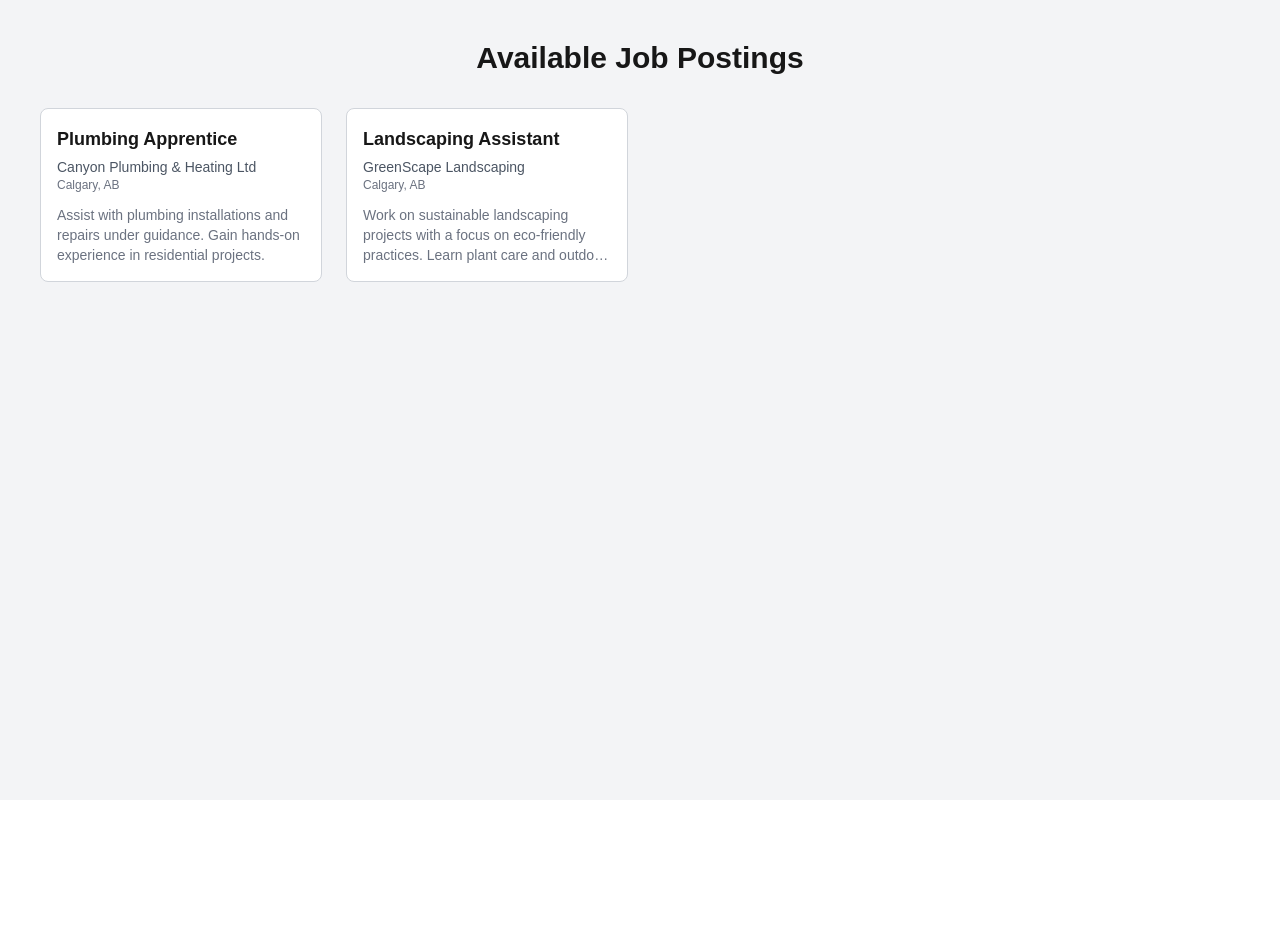
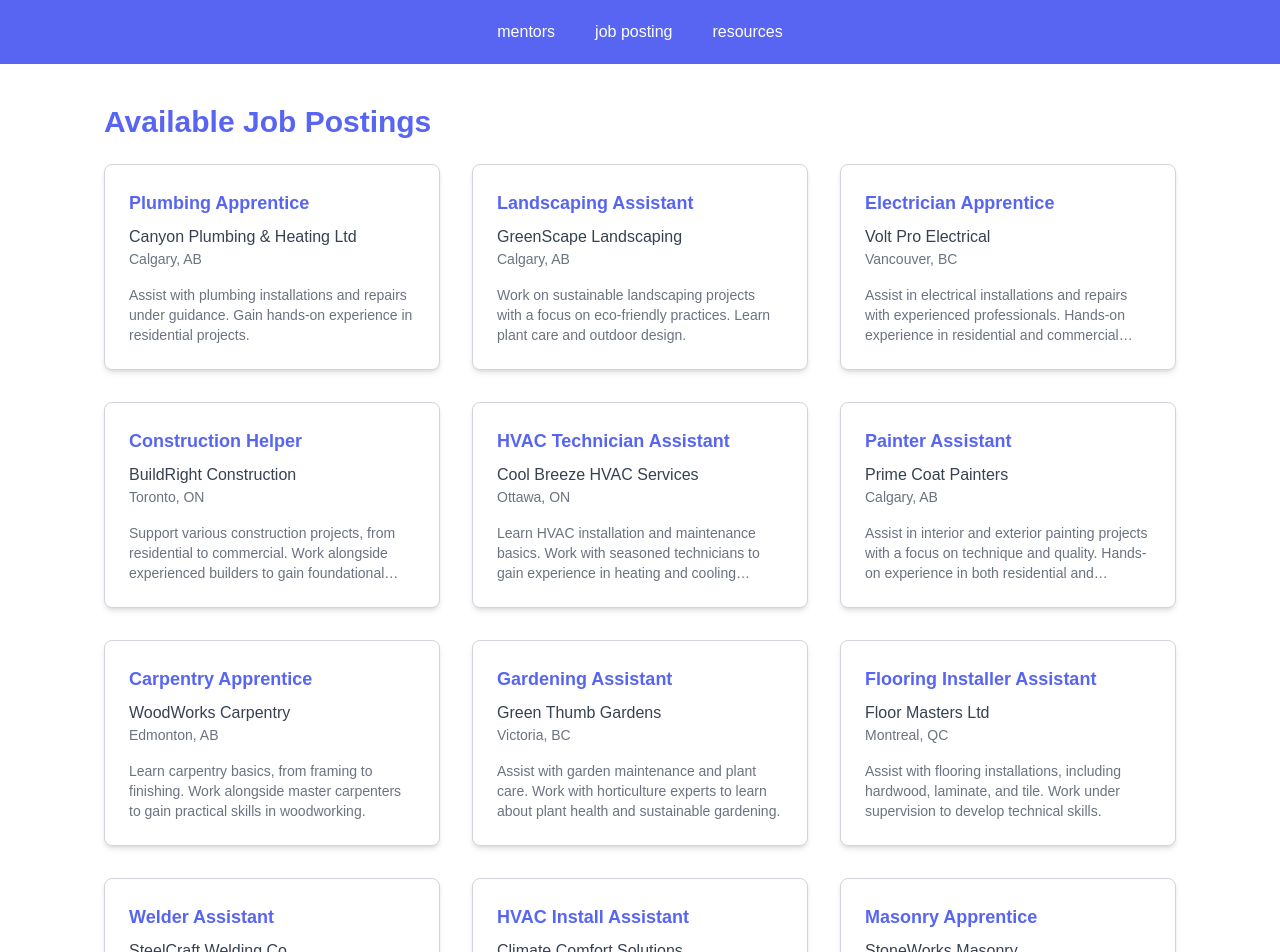
Before and after one commit to rumezaa/Hackthechange, a Next.js app: page /job-postings in a window 1280 px wide. Shown: the top 952 px of the page. Before the commit the page ends 800 px from the top, so only its background shows below. Built offline with nearby package versions, Linux system fonts and the light colour scheme.

Commit message:
Edited Page

```diff
--- a/src/pages/job-postings.js
+++ b/src/pages/job-postings.js
@@ -1,4 +1,5 @@
 import { useState } from "react";
+import Nav from "@/components/nav"
 
 const jobPostings = [
   {
@@ -21,36 +22,118 @@ const jobPostings = [
     details:
       "The role includes basic landscaping tasks with a focus on sustainable practices. Ideal for those with a passion for outdoor work and environmental conservation.",
   },
-  // Place for more job postings
+  {
+    "id": 3,
+    "title": "Electrician Apprentice",
+    "company": "Volt Pro Electrical",
+    "location": "Vancouver, BC",
+    "description": "Assist in electrical installations and repairs with experienced professionals. Hands-on experience in residential and commercial projects.",
+    "details": "Ideal for beginners looking to understand electrical basics. Supervised training will ensure safety and skill development for those interested in a career as an electrician."
+  },
+  {
+    "id": 4,
+    "title": "Construction Helper",
+    "company": "BuildRight Construction",
+    "location": "Toronto, ON",
+    "description": "Support various construction projects, from residential to commercial. Work alongside experienced builders to gain foundational construction skills.",
+    "details": "This role focuses on basic construction skills, safety protocols, and teamwork, providing essential experience for anyone pursuing a construction career."
+  },
+  {
+    "id": 5,
+    "title": "HVAC Technician Assistant",
+    "company": "Cool Breeze HVAC Services",
+    "location": "Ottawa, ON",
+    "description": "Learn HVAC installation and maintenance basics. Work with seasoned technicians to gain experience in heating and cooling systems.",
+    "details": "A great opportunity to understand the fundamentals of HVAC systems, including maintenance and repair. Perfect for those considering HVAC as a career path."
+  },
+  {
+    "id": 6,
+    "title": "Painter Assistant",
+    "company": "Prime Coat Painters",
+    "location": "Calgary, AB",
+    "description": "Assist in interior and exterior painting projects with a focus on technique and quality. Hands-on experience in both residential and commercial settings.",
+    "details": "Get trained in various painting techniques and gain real-world experience. Ideal for those interested in pursuing professional painting."
+  },
+  {
+    "id": 7,
+    "title": "Carpentry Apprentice",
+    "company": "WoodWorks Carpentry",
+    "location": "Edmonton, AB",
+    "description": "Learn carpentry basics, from framing to finishing. Work alongside master carpenters to gain practical skills in woodworking.",
+    "details": "This role provides hands-on experience in carpentry with a focus on craftsmanship and attention to detail. Suitable for those considering a long-term career in carpentry."
+  },
+  {
+    "id": 8,
+    "title": "Gardening Assistant",
+    "company": "Green Thumb Gardens",
+    "location": "Victoria, BC",
+    "description": "Assist with garden maintenance and plant care. Work with horticulture experts to learn about plant health and sustainable gardening.",
+    "details": "Gain practical experience in gardening, from plant selection to soil care. Ideal for individuals interested in landscape gardening or horticulture."
+  },
+  {
+    "id": 9,
+    "title": "Flooring Installer Assistant",
+    "company": "Floor Masters Ltd",
+    "location": "Montreal, QC",
+    "description": "Assist with flooring installations, including hardwood, laminate, and tile. Work under supervision to develop technical skills.",
+    "details": "Learn installation techniques and gain experience in flooring projects. Great for those looking to develop skills in a growing industry."
+  },
+  {
+    "id": 10,
+    "title": "Welder Assistant",
+    "company": "SteelCraft Welding Co",
+    "location": "Hamilton, ON",
+    "description": "Support welding projects in a safe, supervised environment. Work on both small and large-scale projects to gain practical welding experience.",
+    "details": "Perfect for those interested in learning welding techniques, safety, and craftsmanship. Ideal for individuals considering a career in metalwork."
+  },
+  {
+    "id": 11,
+    "title": "HVAC Install Assistant",
+    "company": "Climate Comfort Solutions",
+    "location": "Calgary, AB",
+    "description": "Work with an experienced HVAC team on installations and troubleshooting. Gain hands-on experience in heating and cooling systems.",
+    "details": "This role focuses on HVAC installation basics, providing essential experience for those interested in HVAC and climate control systems."
+  },
+  {
+    "id": 12,
+    "title": "Masonry Apprentice",
+    "company": "StoneWorks Masonry",
+    "location": "Winnipeg, MB",
+    "description": "Learn foundational masonry skills, including bricklaying and stonework. Work under a master mason to develop skills in construction.",
+    "details": "Ideal for beginners interested in masonry. The role focuses on building and construction techniques for residential and commercial projects."
+  }
 ];
 
 export default function JobPostings() {
   const [hoveredId, setHoveredId] = useState(null);
 
   return (
-    <div className="flex flex-col items-center bg-gray-100 min-h-screen p-10">
-      <h1 className="text-3xl font-bold text-blurple mb-8">Available Job Postings</h1>
-      <div className="grid grid-cols-1 sm:grid-cols-2 md:grid-cols-3 lg:grid-cols-4 gap-6 w-full">
+    <div className="flex flex-col items-center bg-white min-h-screen">
+      <Nav />
+      <main className="w-full max-w-6xl p-10">
+        <h2 className="text-3xl font-bold text-blue mb-6">Available Job Postings</h2>
+        <div className="grid grid-cols-1 sm:grid-cols-2 md:grid-cols-3 lg:grid-cols-3 gap-8">
           {jobPostings.map((job) => (
             <div
               key={job.id}
               onMouseEnter={() => setHoveredId(job.id)}
               onMouseLeave={() => setHoveredId(null)}
-            className={`relative overflow-hidden border border-gray-300 rounded-lg p-4 transition-transform duration-300 ${
-              hoveredId === job.id ? "scale-105 shadow-lg" : "scale-100"
-            } bg-white`}
+              className={`relative overflow-hidden border border-gray-300 rounded-lg p-6 shadow-md transform transition-transform duration-300 ${
+                hoveredId === job.id ? "scale-110 bg-gray-50" : "bg-white"
+              }`}
             >
-            <h2 className="text-lg font-semibold text-blurple mb-1">{job.title}</h2>
-            <h3 className="text-sm text-gray-600">{job.company}</h3>
-            <p className="text-xs text-gray-500">{job.location}</p>
+              <h3 className="text-lg font-semibold text-blue mb-2">{job.title}</h3>
+              <h4 className="text-md text-gray-700">{job.company}</h4>
+              <p className="text-sm text-gray-500 mb-4">{job.location}</p>
               {hoveredId === job.id ? (
-              <p className="mt-3 text-sm text-gray-700">{job.details}</p>
+                <p className="text-sm text-gray-700">{job.details}</p>
               ) : (
-              <p className="mt-3 text-sm text-gray-500 line-clamp-3">{job.description}</p>
+                <p className="text-sm text-gray-500 line-clamp-3">{job.description}</p>
               )}
             </div>
           ))}
         </div>
+      </main>
     </div>
   );
 }
```
Lines whose indentation alone changed are shown as unchanged.
